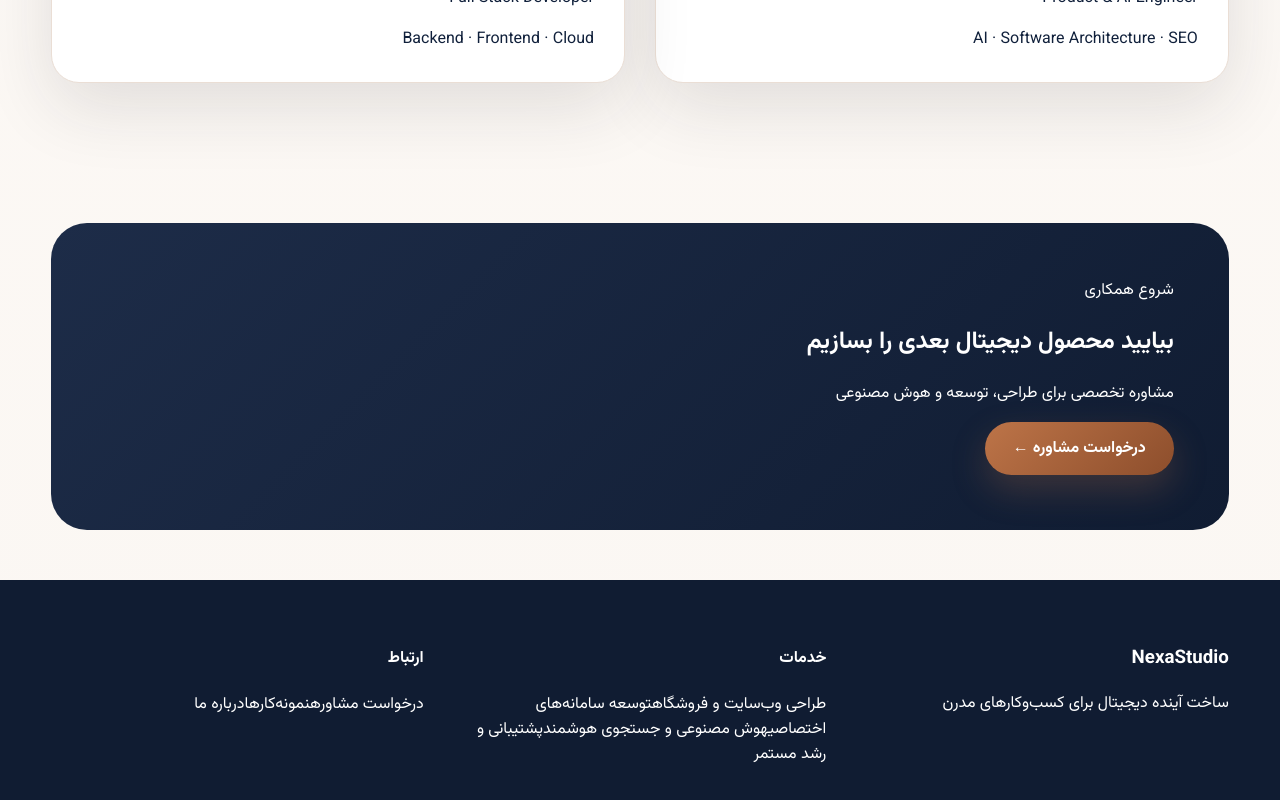
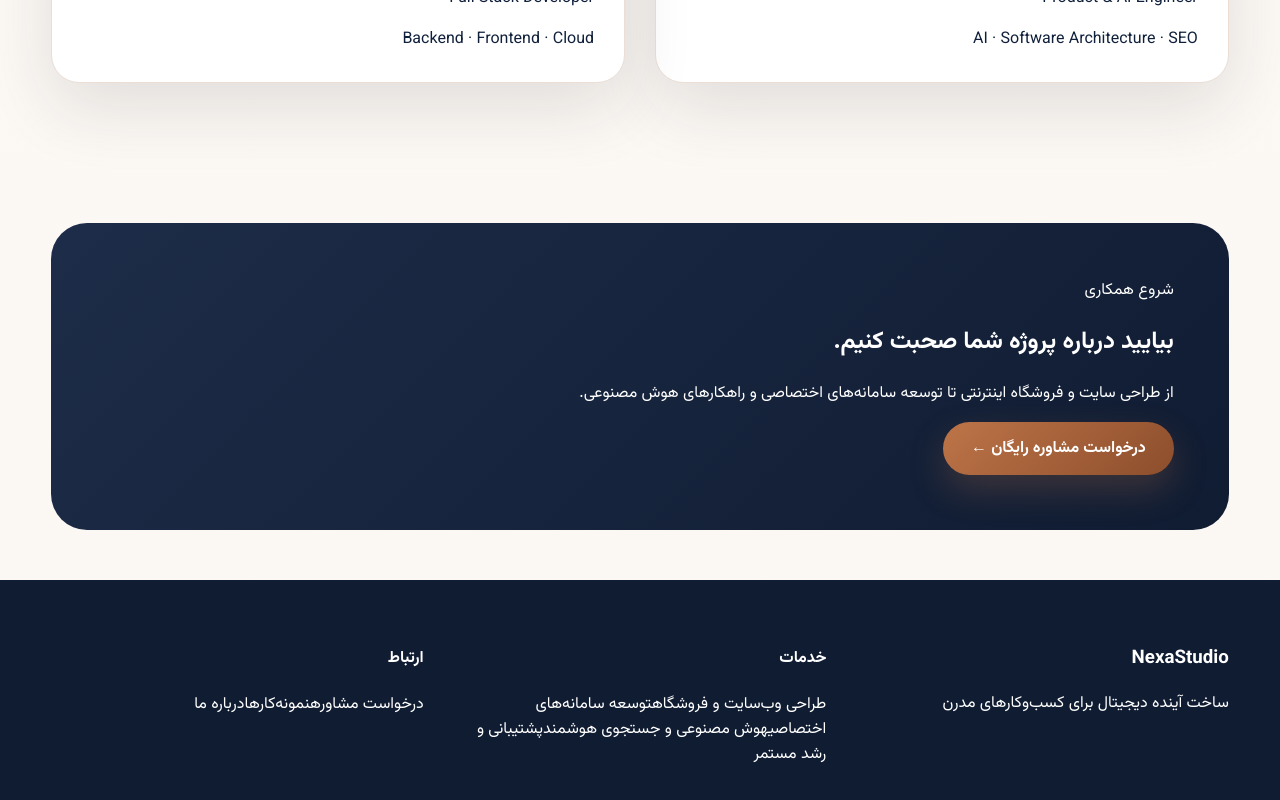
Before and after one commit to zohreksh/smartpilot, a Nuxt app: page / in a window 1280 px wide. Shown: the part 3800-4600 px from the top of the page. Built offline with nearby package versions, Linux system fonts and the light colour scheme.

Commit message:
polish final CTA section layout content

```diff
--- a/components/sections/ContactSection.vue
+++ b/components/sections/ContactSection.vue
@@ -1 +1,12 @@
-<template><section id="contact" class="contact-section"><div class="container contact-panel"><div><span class="section-chip">شروع همکاری</span><h2>بیایید محصول دیجیتال بعدی را بسازیم</h2><p>مشاوره تخصصی برای طراحی، توسعه و هوش مصنوعی</p></div><a class="header-button" href="#">درخواست مشاوره ←</a></div></section></template>
+<template>
+  <section id="contact" class="contact-section">
+    <div class="container contact-panel">
+      <div class="contact-copy">
+        <span class="section-chip">شروع همکاری</span>
+        <h2>بیایید درباره پروژه شما صحبت کنیم.</h2>
+        <p>از طراحی سایت و فروشگاه اینترنتی تا توسعه سامانه‌های اختصاصی و راهکارهای هوش مصنوعی.</p>
+      </div>
+      <a class="header-button" href="#">درخواست مشاوره رایگان ←</a>
+    </div>
+  </section>
+</template>
```
